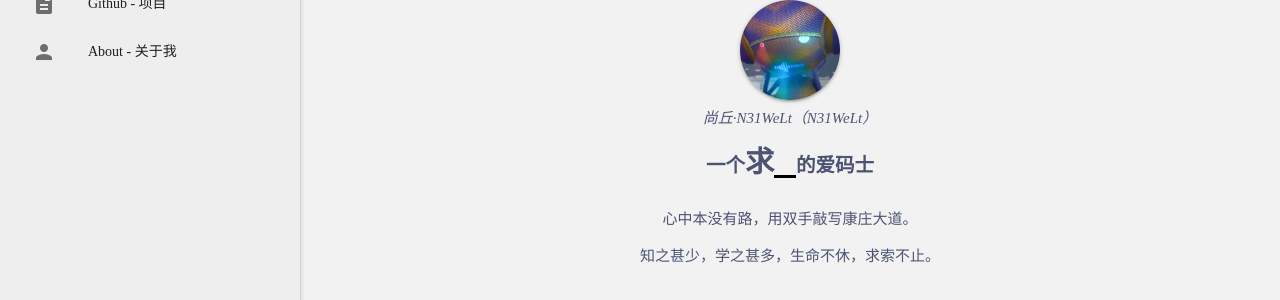
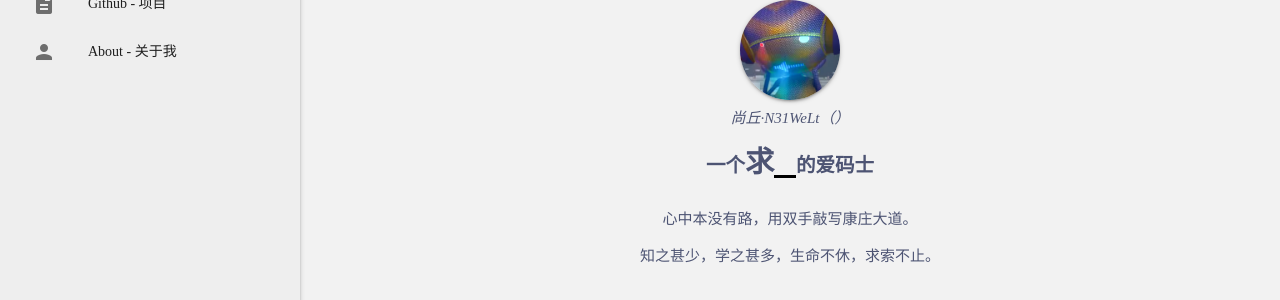
Before and after one commit to keepwalk/keepwalk.github.io, a Jekyll site: the page built from about.md, in a window 1280 px wide. Shown: the part 344-644 px from the top of the page. Built offline with Jekyll 4.4.1, drawn with Linux system fonts in a browser that asks for light colours; comment, search, counter and statistics services are not loaded.

Commit message:
Update _config.yml

```diff
--- a/_config.yml
+++ b/_config.yml
@@ -21,7 +21,7 @@ user: "尚丘" # 用于侧栏展示的名字
 user_email: "" # 侧栏展示的联系方式  a@b.c
 paginate: 4 # 主页展示的博客文章数量
 nick_name: "尚丘·N31WeLt" # 昵称
-english_name: "N31WeLt"
+english_name: ""
 # valine 评论插件配置
 valine:
   leancloud_appid: "4XY3DoTJmibNe3rHeAKOxqzl-gzGzoHsz"
```
